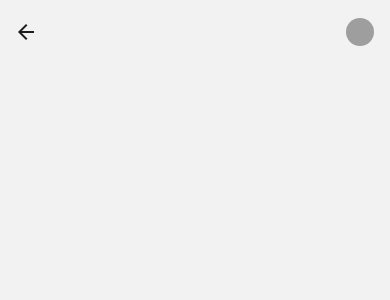
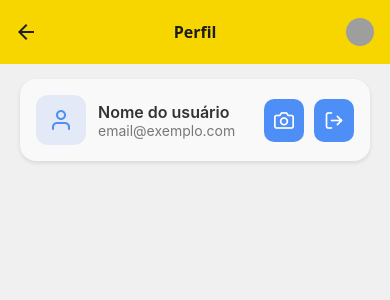
Before and after one commit to morgadothiago/easycar-app, a React Native app: screen /Perfil in a window 390 px wide. Shown: the top 300 px of the page. Built offline with nearby package versions, Linux system fonts and the light colour scheme; grey boxes are pictures that could not be loaded.

Commit message:
feat: Refactor Perfil screen layout and styles; add UserInfo component

```diff
--- a/App.js
+++ b/App.js
@@ -4,11 +4,7 @@ import Routes from "./src/routes";
 export default function App() {
   return (
     <>
-      <StatusBar
-        backgroundColor={"transparent"}
-        barStyle={"light-content"}
-        translucent
-      />
+      <StatusBar barStyle={"light-content"} />
       <Routes />
     </>
   );
--- /dev/null
+++ b/src/components/UserInfo/index.jsx
@@ -0,0 +1,81 @@
+import { StyleSheet, Text, TouchableOpacity, View } from "react-native";
+import { Feather } from "@expo/vector-icons";
+
+export default function UserInfo({ nome, email, cameraButton, lougOutButton }) {
+  return (
+    <View style={styles.container}>
+      <View style={styles.userInfoContainer}>
+        {/* Área da esquerda: imagem e dados */}
+        <View style={styles.userDataSection}>
+          <TouchableOpacity onPress={cameraButton} style={styles.cameraBox}>
+            <Feather name="user" size={24} color="#4e8ef7" />
+          </TouchableOpacity>
+          <View>
+            <Text style={styles.userName}>{nome || "Nome do usuário"}</Text>
+            <Text style={styles.userEmail}>{email || "email@exemplo.com"}</Text>
+          </View>
+        </View>
+
+        {/* Área da direita: botões */}
+        <View style={styles.buttonsSection}>
+          <TouchableOpacity onPress={cameraButton} style={styles.iconButton}>
+            <Feather name="camera" size={20} color="#fff" />
+          </TouchableOpacity>
+          <TouchableOpacity onPress={lougOutButton} style={styles.iconButton}>
+            <Feather name="log-out" size={20} color="#fff" />
+          </TouchableOpacity>
+        </View>
+      </View>
+    </View>
+  );
+}
+const styles = StyleSheet.create({
+  container: {
+    paddingHorizontal: 20,
+    paddingVertical: 15,
+  },
+  userInfoContainer: {
+    flexDirection: "row",
+    alignItems: "center",
+    justifyContent: "space-between",
+    backgroundColor: "#f9f9f9",
+    borderRadius: 16,
+    padding: 16,
+    shadowColor: "#000",
+    shadowOffset: { width: 0, height: 2 },
+    shadowOpacity: 0.1,
+    shadowRadius: 4,
+    elevation: 4,
+  },
+  userDataSection: {
+    flexDirection: "row",
+    alignItems: "center",
+    gap: 12,
+  },
+  cameraBox: {
+    height: 50,
+    width: 50,
+    backgroundColor: "#e3e9f7",
+    borderRadius: 12,
+    alignItems: "center",
+    justifyContent: "center",
+  },
+  userName: {
+    fontWeight: "600",
+    fontSize: 16,
+    color: "#333",
+  },
+  userEmail: {
+    fontSize: 14,
+    color: "#777",
+  },
+  buttonsSection: {
+    flexDirection: "row",
+    gap: 10,
+  },
+  iconButton: {
+    backgroundColor: "#4e8ef7",
+    padding: 10,
+    borderRadius: 10,
+  },
+});
--- a/src/routes/MainStack/index.jsx
+++ b/src/routes/MainStack/index.jsx
@@ -45,8 +45,16 @@ export default function AppRouter() {
         component={Perfil}
         options={{
           headerShadowVisible: false,
-          headerTitle: "",
-          headerTransparent: true,
+          headerTitle: "Perfil",
+          headerTransparent: false,
+          headerTitleAlign: "center",
+          headerTitleStyle: {
+            fontSize: 16,
+            fontWeight: "bold",
+          },
+          headerStyle: {
+            backgroundColor: "#F7D600",
+          },
         }}
       />
     </Stack.Navigator>
--- a/src/screens/Perfil/index.jsx
+++ b/src/screens/Perfil/index.jsx
@@ -1,5 +1,12 @@
-import { View } from "react-native";
+import { View, Text, StatusBar } from "react-native";
+import { styles } from "./styles";
+import UserInfo from "../../components/UserInfo";
 
 export default function Perfil() {
-  return <View />;
+  return (
+    <View style={styles.container}>
+      <StatusBar backgroundColor={"transparent"} translucent={false} />
+      <UserInfo />
+    </View>
+  );
 }
--- a/src/screens/Perfil/styles.js
+++ b/src/screens/Perfil/styles.js
@@ -2,66 +2,7 @@ import { StyleSheet } from "react-native";
 
 export const styles = StyleSheet.create({
   container: {
-    paddingVertical: 40,
-    paddingHorizontal: 20,
-    backgroundColor: "#f2f2f2",
     flex: 1,
-    alignItems: "center",
-    justifyContent: "center",
-  },
-  header: {
-    alignItems: "center",
-    marginBottom: 30,
-    alignContent: "center",
-    justifyContent: "center",
-  },
-  avatar: {
-    width: 120,
-    height: 120,
-    borderRadius: 60,
-    marginBottom: 15,
-  },
-  editIcon: {
-    position: "absolute",
-    bottom: 15,
-    right: 0,
-    backgroundColor: "#4e8ef7",
-    borderRadius: 15,
-    padding: 5,
-  },
-  name: {
-    fontSize: 24,
-    fontWeight: "600",
-    color: "#333",
-  },
-  email: {
-    fontSize: 16,
-    color: "#666",
-    marginBottom: 10,
-  },
-  bio: {
-    fontSize: 14,
-    color: "#888",
-    textAlign: "center",
-    paddingHorizontal: 20,
-  },
-  actions: {
-    flexDirection: "row",
-    justifyContent: "space-around",
-  },
-  button: {
-    flexDirection: "row",
-    backgroundColor: "#4e8ef7",
-    paddingVertical: 10,
-    paddingHorizontal: 15,
-    borderRadius: 8,
-    alignItems: "center",
-  },
-  buttonText: {
-    color: "#fff",
-    marginLeft: 8,
-    fontSize: 16,
+    backgroundColor: "#f0f0f0",
   },
 });
-
-export default ProfileScreen;
--- a/src/screens/pessanger/index.jsx
+++ b/src/screens/pessanger/index.jsx
@@ -66,7 +66,7 @@ function Passenger(props) {
 
   return (
     <>
-      <StatusBar backgroundColor={"#000"} />
+      <StatusBar backgroundColor={"transparent"} translucent={false} />
       <SafeAreaView
         style={[styles.container, { backgroundColor: "#000", flex: 1 }]}
       >
```
